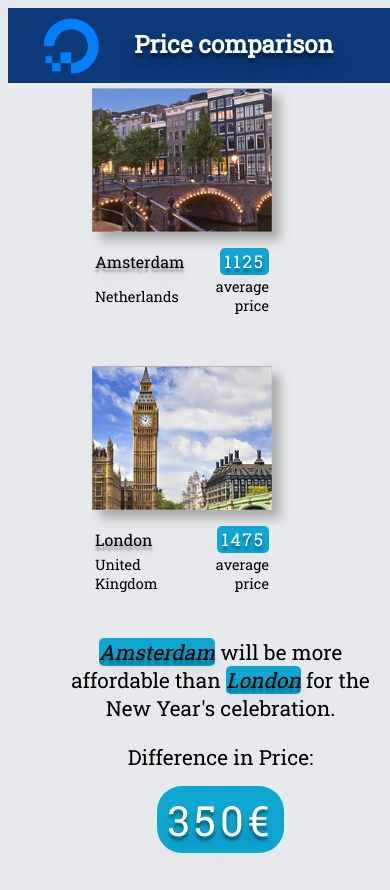
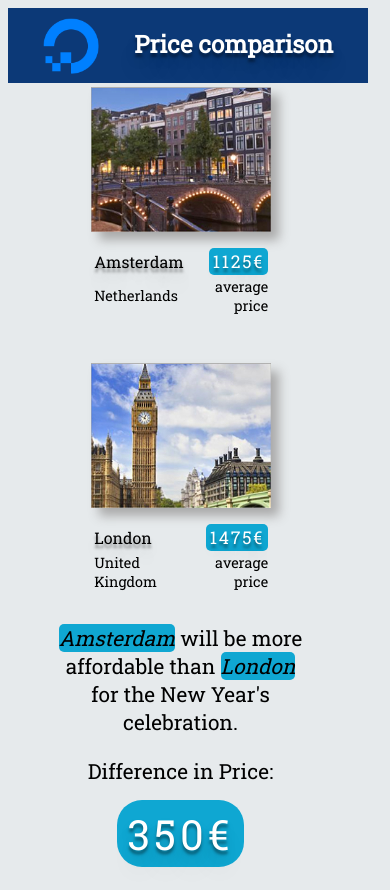
Before and after one commit to polytropo/PRIMOZ-BABSEK-FSWD30-CodeReview2, a plain HTML site: page index.html in a window 390 px wide. Drawn offline with Linux system fonts and the light colour scheme.

Commit message:
finishes project

```diff
--- a/index.html
+++ b/index.html
@@ -13,7 +13,6 @@
 		<div class="header">
 			<img id="logo" src="image/cr2-logo.png" alt="logo picture">
 			<h2>Price comparison</h2>
-
 		</div>
 
 		<div class="main">
@@ -33,14 +32,13 @@
 						</table>
 					</figcaption>
 				</figure>
-
-
 			</div>
 
 			<div id="figureTwo">
 				<figure class="fig2">
 					<img src="image/cr2-london.jpg" alt="london">
-					<figcaption id="figCTwo"><div><table>
+					<figcaption id="figCTwo">
+						<table>
 							<tr>
 								<td id="name2">London</td>
 								<td id="avgPrice2td"><span id="avgPrice2"></td>
@@ -49,9 +47,11 @@
 								<td id="country2">United Kingdom</td>
 								<td class="avgRight">average price</td>
 							</tr>
-				</table></figcaption>
+						</table>
+					</figcaption>
 				</figure>
 			</div>
+
 			<div class="text">
 				<p id="paragraph"><span id="comparison1"></span> will be more affordable than <span id="comparison2"></span> for the New Year's celebration.
 				</p>
@@ -60,13 +60,6 @@
 			</div>
 
 		</div>
-
-
-
-
-
-
-
 	</div>
 	<script type="text/javascript" src="js.js"></script>
 </body>
--- a/js.js
+++ b/js.js
@@ -1,33 +1,4 @@
-// ------------AVG Price Per City -----------
 
-// var amsterdam = [1500, 500, 1800, 700];
-// var london = [2500, 1500, 1000, 900];
-
-// var avgAmsterdam = (amsterdam[0] + amsterdam[1] + amsterdam[2] + amsterdam[3]) / 4;
-
-// var avgLondon = (london[0] + london[1] + london[2] + london[3]) / 4;
-
-// console.log(avgAmsterdam);
-// console.log(avgLondon);
-
-// -----------------AVG Price Per City As FUNCTION------------------
-
-
-// function amsterdam (price1, price2, price3, price4) {
-// 	var avgAmsterdam = (price1 + price2 + price3 + price4) / 4;
-// 	return avgAmsterdam;
-
-// }
-
-// console.log (amsterdam (1500, 500, 1800, 700));
-
-// function london (price1, price2, price3, price4) {
-// 	var avgLondon = (price1 + price2 + price3 + price4) / 4;
-// 	return avgLondon;
-
-// }
-
-// console.log (london (2500, 1500, 1000, 900));
 
 // ---------Below: avgPrice per City using arrays + Function---------
 
@@ -42,14 +13,14 @@ function averagePrice (price1, price2, price3, price4) {
 
 
 var avgPAmsterdam = averagePrice (pricesAm[0], pricesAm[1], pricesAm[2], pricesAm[3]);
-document.getElementById("avgPrice1").innerHTML = avgPAmsterdam;
+document.getElementById("avgPrice1").innerHTML = avgPAmsterdam + "&euro;";
 
 
 var avgPLondon = averagePrice (pricesLo[0], pricesLo[1], pricesLo[2], pricesLo[3]);
-document.getElementById("avgPrice2").innerHTML = avgPLondon;
+document.getElementById("avgPrice2").innerHTML = avgPLondon + "&euro;";
 
 
-// names of city stored in variables
+// names of cities stored in variables
 
 var amsterdam = "Amsterdam";
 var london = "London";
--- a/style.css
+++ b/style.css
@@ -1,18 +1,21 @@
+/*------Mobile and small window size -------
+*/
 @media only screen and (max-width: 600px){
     #figureOne {
     clear: both;
-	/*background-image:url(image/cr2-london.jpg);*/
-
 	width: 100%;
-
-
 	position: static;
 	margin-top: -20px;
+	}
 
+	.container {
+		margin: auto
 	}
 
 	body {
 		background-color: #e6eaec;
+		max-width: 350px;
+		min-width:300px;
 	}
 
 	#figureTwo {
@@ -23,30 +26,25 @@ body {
 		position: static;
 	}
 
+	.text {
+		max-width:300px;
+		float:right;
+		margin-top: -60px;
+		margin-right:50px;
+	}
+}
 
 
-.text {
-	float:right;
-	margin-top: -50px;
+/*---------Normal Page Layout------------*/
 
+
+body {
+	width:100%;
+	font-family: 'Roboto Slab', serif;
 
 }
 
-
-    }
-
-
-
-
-body {
-	/*display: inline-block;*/
-	width:100%;
-	font-family: 'Roboto Slab', serif;
-
-
-
-}
-h2, #bestPrice, #comparison1, #comparison2, #avgPrice1, #avgPrice2, #name1, #name2 {
+h2, #bestPrice, #avgPrice1, #avgPrice2, #name1, #name2 {
 	text-shadow: 0px 4px 3px rgba(0,0,0,0.4),
 	             0px 8px 13px rgba(0,0,0,0.1),
 	             0px 18px 23px rgba(0,0,0,0.1);
@@ -59,19 +57,15 @@ h2, #bestPrice, #comparison1, #comparison2, #avgPrice1, #avgPrice2, #name1, #nam
 .container {
 	max-width: 1000px;
 	min-width:360px;
-
 }
 
 .header {
 	background-color: #0c3977;
 	height: 75px;
-
-
 }
 
 img {
 	padding-left: 35px;
-	/*object-fit:contain;*/
 	max-width: 75%;
 	max-height: 75%;
 	float: left;
@@ -79,7 +73,6 @@ img {
 }
 
 h2 {
-	/*overflow: auto;*/
 	display: block;
 	float:left;
 	padding-left:35px;
@@ -88,75 +81,44 @@ h2 {
 
 
 #figureOne {
-	/*background-image:url(image/cr2-london.jpg);*/
 	float:left;
 	width: 45%;
 	height: 300px;
-
 	padding: 2.5% ;
-
 }
 
 #figureTwo {
 	float:left;
 	width: 45%;
 	height: 300px;
-
 	padding: 2.5%;
-
 }
 
 .fig1, .fig2 {
-
-	/*object-fit:contain;*/
-/*	max-width: 100%;
-	max-height: 100%;*/
 	float: left;
-	/*padding-top: 10px;*/
-
-
-
-}
-/*figure img {
-	vertical-align:top;
-}*/
-figure figcaption {
-	/*border: 1px dotted blue;*/
-	text-align: center;
-
 }
 
-/*.fig2 {
+figure figcaption {
+	text-align: center;
+}
 
-	object-fit:contain;
-	max-width: 75%;
-	max-height: 75%;
-	float: left;
-	padding-top: 10px;
-
-}
-*/
 .text {
 	padding: 2.5%;
 	text-align: center;
-
 }
 
 .main {
 	background-color: #e6eaec;
 	padding-left: 35px
-	/*without padding image shrinks out of place later!*/
 }
 
 .fig1 img, .fig2 img {
 	margin: 0;
 	padding: 0;
+}
 
-
-}
 figure img {
   box-shadow: 8px 8px 10px #aaa;
-  /*object-fit:cover;*/
   width: 350px;
   min-width:180px;
 }
@@ -164,7 +126,6 @@ figure img {
 span#bestPrice{
 	border-radius:25px;
 	background-color: #0fa7d2;
-	/*margin: 5px;*/
 	padding: 6px 10px;
 	font-size: 2em;
 	color: white;
@@ -172,18 +133,13 @@ span#bestPrice{
 }
 
 table {
-	/*background-color: white;*/
 	padding-top: 15px;
 
 }
 
-
-
-
 span#avgPrice1, span#avgPrice2 {
 	border-radius:5px;
 	background-color: #0fa7d2;
-	/*margin: 5px;*/
 	padding: 2px 4px;
 	font-size: 1.1em;
 	color: white;
@@ -197,24 +153,14 @@ span#avgPrice1, span#avgPrice2 {
 
 #avgPrice1td, #avgPrice2td, .avgRight {
 	text-align: right;
-
 }
 
-/*#abovePrice{
-	padding-bottom: 1px;
-}
-*/
 #comparison1, #comparison2 {
 	border-radius:5px;
 	background-color:#0fa7d2;
 	font-style: italic;
 }
 
-/*#paragraph {
-	padding-top:15px;
-	margin-top:20px;
-}*/
-
 #country1, #country2, .avgRight {
 	font-size: 0.9em;
 	font-weight: lighter
```
Lines whose indentation alone changed are shown as unchanged.
